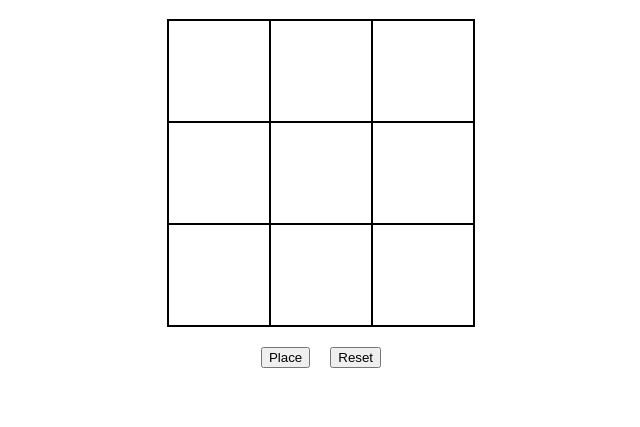
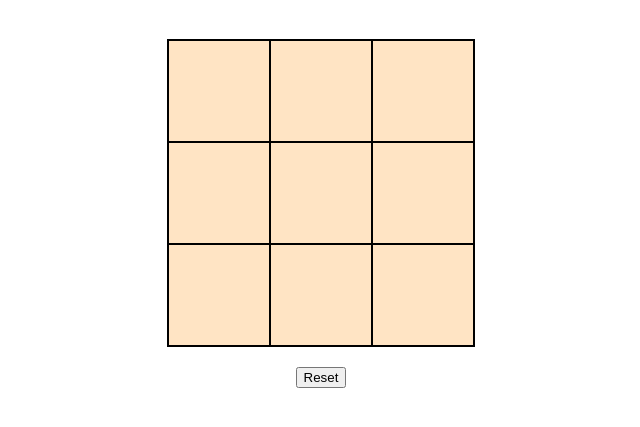
Before and after one commit to c0rax-3/Noughts-and-Crosses, a plain HTML site: page index.html in a window 1280 px wide. Shown: the part 69-496 px from the top of the page, without its empty margins (319-959 px from the left). Drawn offline with Linux system fonts and the light colour scheme.

Commit message:
Add actual styles to board

```diff
--- a/index.css
+++ b/index.css
@@ -21,6 +21,7 @@ body {
 .board {
   display: flex;
   border: 1px solid black;
+  background-color: bisque;
 }
 
 .column {
@@ -29,7 +30,12 @@ body {
 }
 
 .cell {
+  display: flex;
+  flex-direction: column;
+  justify-content: center;
+  align-items: center;
   width: 100px;
   height: 100px;
   border: 1px solid black;
+  font-size: 32px;
 }
--- a/index.html
+++ b/index.html
@@ -12,6 +12,7 @@
         <h1>Noughts And Crosses</h1>
     </div>
     <div class="container">
+    <div class="result"></div>
         <div class="board">
             <div class="column" id="column0">
                 <div class="cell" id="cell0"></div>
@@ -30,7 +31,6 @@
             </div>
         </div>
     <div class="buttons">
-        <button class="place">Place</button>
         <button class="reset">Reset</button>
     </div>
     </div>
```
